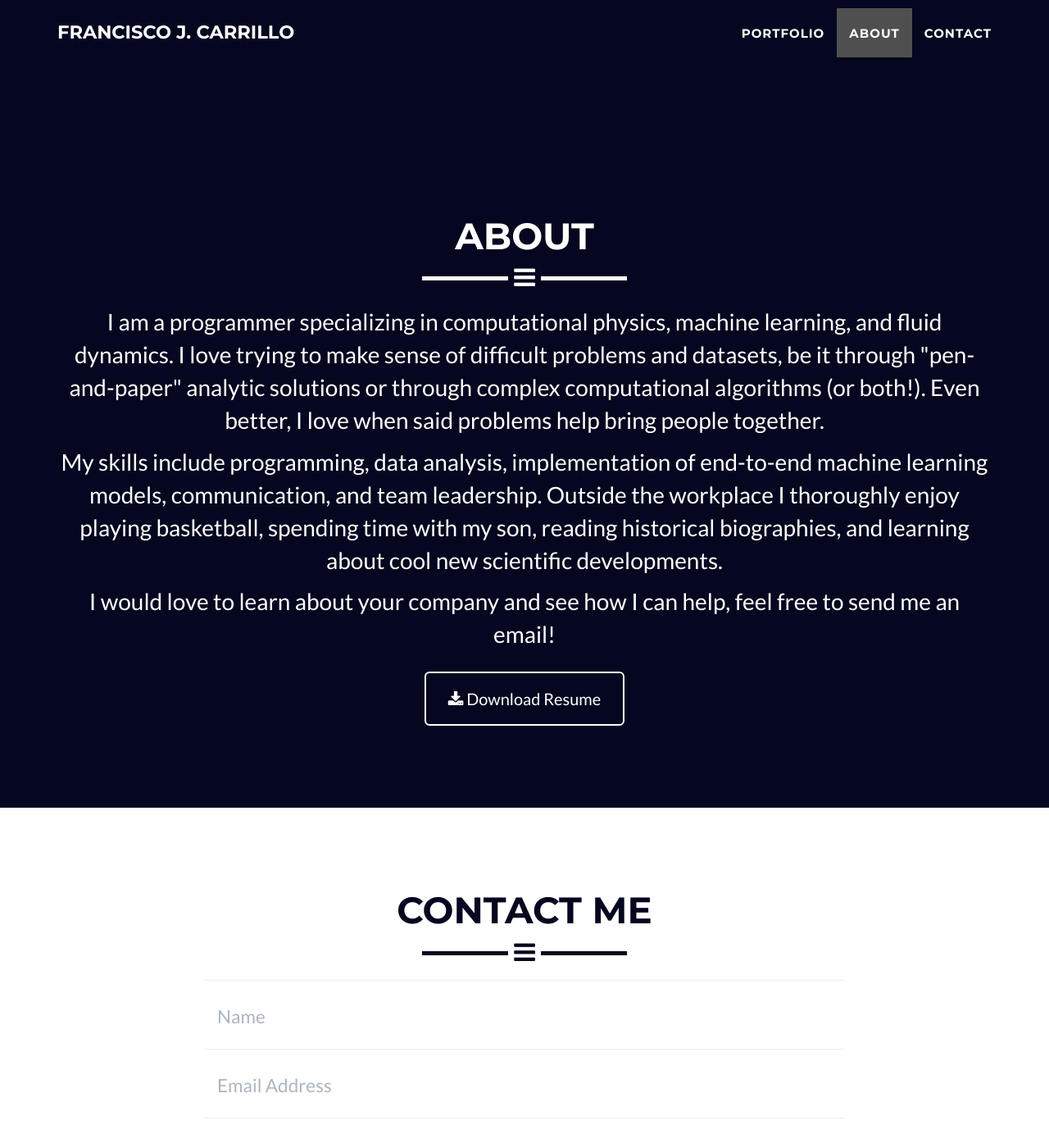
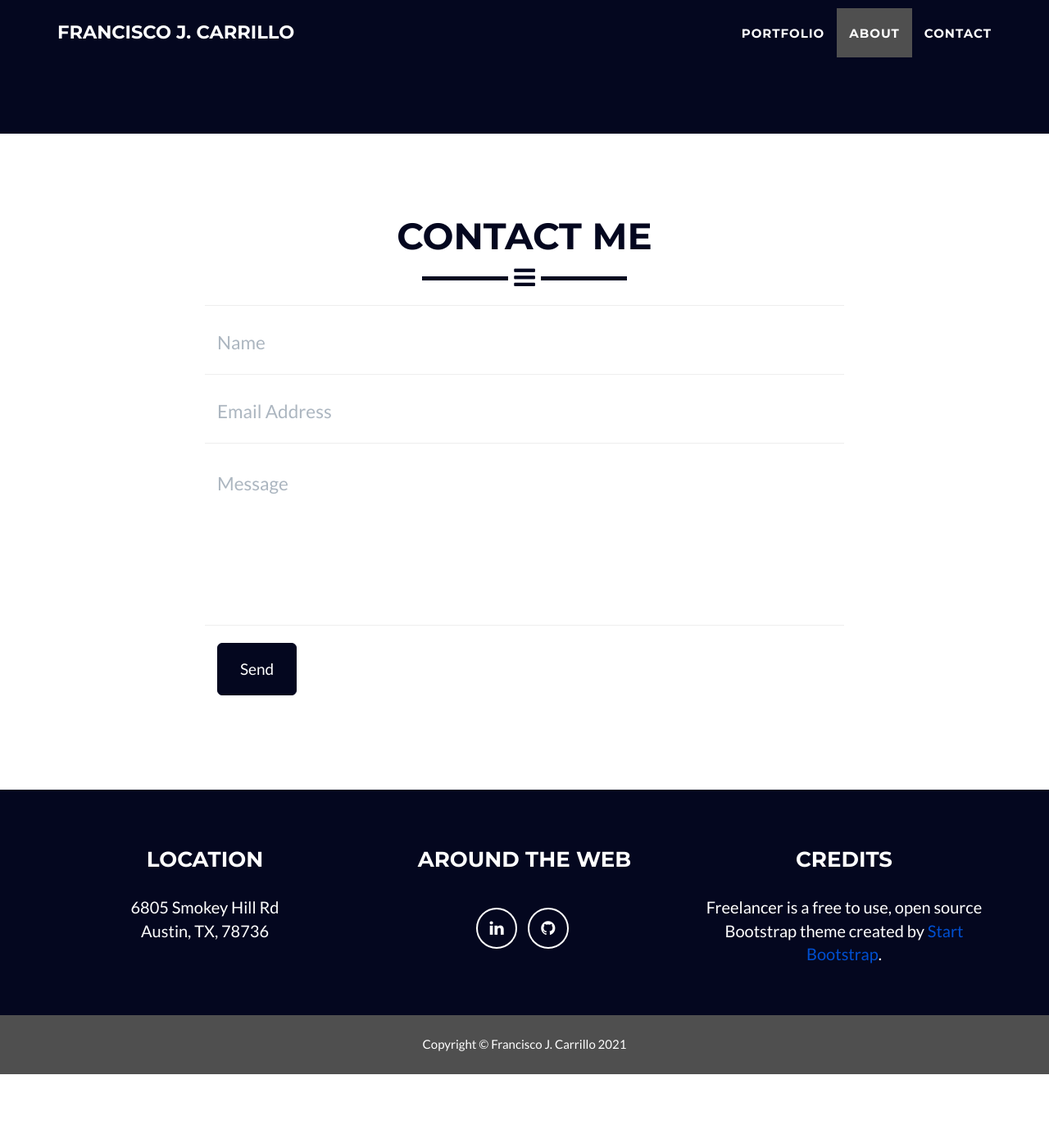
Before and after one commit to Franjcf/Franjcf.github.io, a Jekyll site: the page built from _posts/2020-13-30-Simulation of Multiphase Flow in Deformable Media.markdown, in a window 1280 px wide and 1400 px high, scrolled down 2918 px. Shown: the whole window at 82% size. Built offline with Jekyll 4.4.1, drawn with Linux system fonts in a browser that asks for light colours; after the commit the page ends 4228 px from its top, so only the background shows below that.

Commit message:
new commit

```diff
--- a/_includes/about2.html
+++ /dev/null
@@ -1,25 +0,0 @@
- <!-- About Section -->
-    <section class="success" id="about">
-        <div class="container">
-            <div class="row">
-                <div class="col-lg-12 text-center">
-                    <h2>About</h2>
-                    <hr class="star-light">
-                </div>
-            </div>
-            <div class="row">
-                <div class="col-lg-12 col-lg-offset-0 text-center">
-		    <p style="font-size:28px;">I am a programmer specializing in computational physics, machine learning, and fluid dynamics. I love trying to make sense of difficult problems and datasets, be it through "pen-and-paper" analytic solutions or through complex computational algorithms (or both!). Even better, I love when said problems help bring people together.
-		    </p>
-
-		    <p style="font-size:28px;">My skills include programming, data analysis, implementation of end-to-end machine learning models, communication, and team leadership. Outside the workplace I thoroughly enjoy playing basketball, spending time with my son, reading historical biographies, and learning about cool new scientific developments.
-		    </p>
-
-		    <p style="font-size:28px;"> I would love to learn about your company and see how I can help, feel free to send me an email! </p>
-		    <a href="img/Resume.pdf" download="Resume Francisco J. Carrillo"" class="btn btn-lg btn-outline">
-                        <i class="fa fa-download"></i> Download Resume
-                    </a>
-                </div>
-            </div>
-        </div>
-    </section>
--- a/_layouts/default.html
+++ b/_layouts/default.html
@@ -6,8 +6,6 @@
     {% include header.html %}
     {% include portfolio_grid.html %}
     {% include about.html %}
-    {% include about2.html %}
-
 
     {% if site.contact == "static" %}
     {% include contact_static.html %}
```
